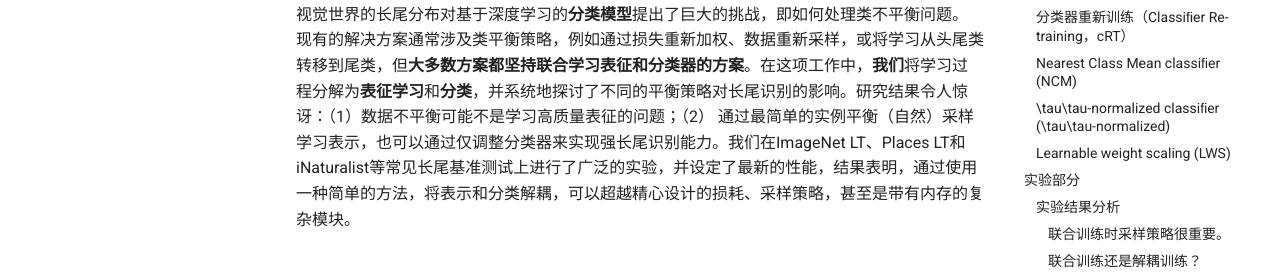
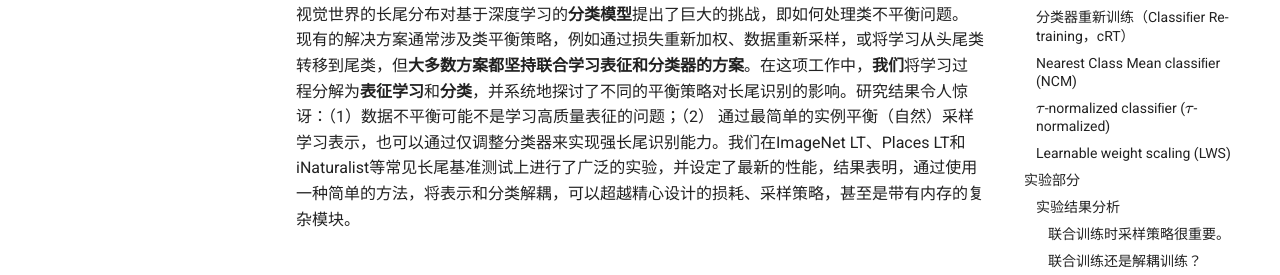
Before and after one commit to tcmyxc/PaperReading, an MkDocs documentation site: the page built from docs/长尾学习/02-Decoupling Representation and Classifier for Long-Tailed Recognition.md, in a window 1280 px wide. Shown: the part 336-611 px from the top of the page. Built offline with MkDocs 1.6.1 and Material for MkDocs 9.7.7, drawn with Linux system fonts in a browser that asks for light colours; comment, search, counter and statistics services are not loaded; some of the changed lines change nothing that is shown.

Commit message:
fix: 公式渲染问题

```diff
--- a/mkdocs.yml
+++ b/mkdocs.yml
@@ -17,7 +17,8 @@
   - meta
   - toc:
       permalink: true
-  - pymdownx.arithmatex
+  - pymdownx.arithmatex:
+      generic: true
   - pymdownx.caret
   - pymdownx.critic
   - pymdownx.details
@@ -32,3 +33,7 @@
   - pymdownx.tasklist:
       custom_checkbox: true
   - pymdownx.tilde
+
+extra_javascript:
+  - https://polyfill.io/v3/polyfill.min.js?features=es6
+  - https://cdn.jsdelivr.net/npm/mathjax@3/es5/tex-mml-chtml.js
```
